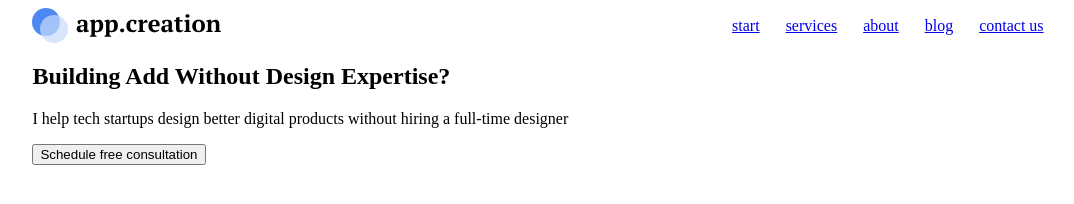
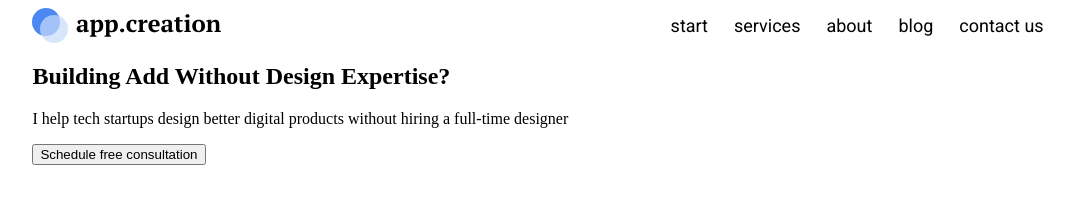
Before and after one commit to WebHeroSchool/Doska_, a plain HTML site: page index.html in a window 1280 px wide. Shown: the whole page, without its empty margins (102-1176 px from the left). Drawn offline with Linux system fonts and the light colour scheme.

Commit message:
изменения index style

```diff
--- a/index.html
+++ b/index.html
@@ -19,7 +19,7 @@
      <a class="menu__item" href="#">services</a>
      <a class="menu__item" href="#">about</a>
      <a class="menu__item" href="#">blog</a>
-     <a class="menu__item menu__item_activ" href="#">contact us</a>
+     <a class="menu__item" href="#">contact us</a>
      </nav>
     </header>
  <section class="buikding__section">
--- a/style.css
+++ b/style.css
@@ -16,7 +16,6 @@
  font: bold 24px/31px pt_serif, arial, helvetica, sans-serif;
  width: 190px;
  height: 35px;
-
  background: url('img/logo.svg');
  background-repeat: : no repeat;
 }
@@ -27,11 +26,48 @@
 }
 
 .menu__item {
-  padding: 0 13px;
+ position: relative;
+ margin-right: 26px;
+ font: 500 18px/21px Roboto, arial, helvetica, sans-serif;
+ color: #000;
+ text-decoration: none;
+ transition: opacity .5s;
 }
 
 .menu__item:last-child {
- padding-right: 0;
+ margin-right: 0;
+}
+
+
+.menu__item:after {
+  position: absolute;
+   left: 0;
+ display: block;
+ content: '';
+ width: 0;
+ height: 3px;
+ background: #0056EC;
+ opacity: 0;
+ transition: opacity .5s,width .5s;
+}
+
+.menu__item:hover {
+ opacity: 0.5;
+}
+
+.menu__item:hover:after,.menu__item_activ:after{
+ opacity: 1;
+ width: 100%;
+}
+
+.menu__item:hover:after {
+ position: absolute;
+ left: 0;
+ display: block;
+ content: '';
+ width: 100%;
+ height: 3px;
+ background: #0056EC;
 }
 
 .main-content  {
```
